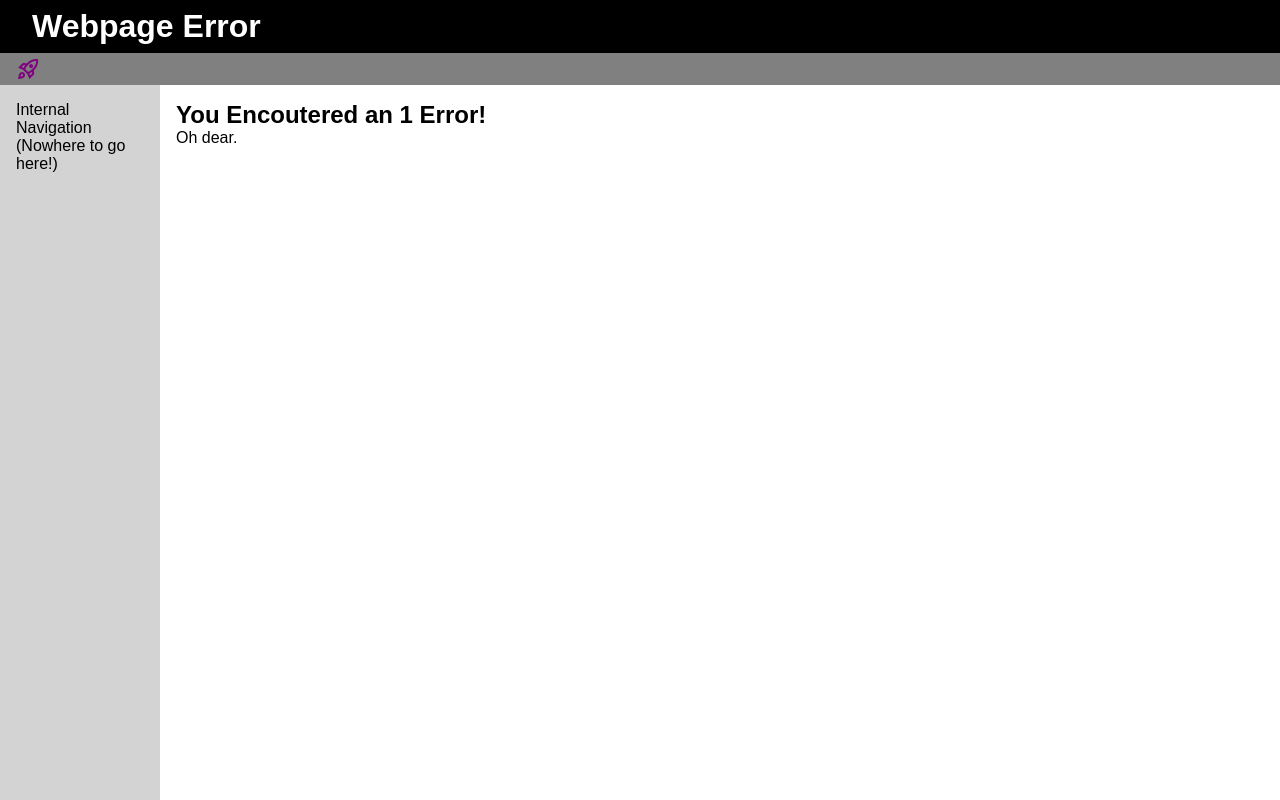
After one commit to Myriware-Solutions/myriware.space, a PHP site: page /error.php?err_code=1 in a window 1280 px wide. The commit adds this page. Run offline with PHP 8.4, Linux system fonts and the light colour scheme.

Commit message:
Used PHP, Updated UI

```diff
--- a/assets/css/structure.css
+++ b/assets/css/structure.css
@@ -31,6 +31,22 @@ html {
             display: flex;
             vertical-align: center;
             align-items: center;
+            >span>a {
+                display: flex;
+                vertical-align: center;
+                align-items: center;
+                text-decoration: none;
+                color: purple;
+                >span.text {
+                    display: none;
+                    transition: all linear 0.5s;
+                }
+                &:hover {
+                    >span.text {
+                        display: inline;
+                    }
+                }
+            }
         }
         >nav.internal {
             padding: 1em;
--- /dev/null
+++ b/assets/html/head.html
@@ -0,0 +1,4 @@
+<!--Local-->
+<link rel="stylesheet" href="/assets/css/zmain.css">
+<!--Global-->
+<link rel="stylesheet" href="https://fonts.googleapis.com/css2?family=Material+Symbols+Outlined:opsz,wght,FILL,GRAD@24,400,0,0&icon_names=rocket_launch" />
--- /dev/null
+++ b/assets/html/navbar.html
@@ -0,0 +1 @@
+<span><a href="/landing"><span class="material-symbols-outlined">rocket_launch</span><span class="text">Landing</span></a></span>
--- /dev/null
+++ b/error.php
@@ -0,0 +1,16 @@
+<!DOCTYPE html>
+<html>
+    <head>
+        <title><?php echo $_GET['err_code']; ?> Error | Myriware</title>
+        <?php include "./assets/html/head.html" ?>
+    </head>
+    <body>
+        <header><h1>Webpage Error</h1></header>
+        <nav class="external"><?php include "./assets/html/navbar.html" ?></nav>
+        <nav class="internal">Internal Navigation (Nowhere to go here!)</nav>
+        <main>
+            <h2>You Encoutered an <?php echo $_GET['err_code']; ?> Error!</h2>
+            <p>Oh dear.</p>
+        </main>
+    </body>
+</html>
--- a/index.html
+++ b/index.php
@@ -2,11 +2,11 @@
 <html>
     <head>
         <title>Landing | Myriware</title>
-        <link rel="stylesheet" href="./assets/css/zmain.css">
+        <?php include "./assets/html/head.html" ?>
     </head>
     <body>
-        <header><h1>Myriware Landing</h1></header>
-        <nav class="external">Extern Navigation (Nowhere to go yet!)</nav>
+        <header><h1>Myriware Landing <span class="material-symbols-outlined">rocket_launch</span></h1></header>
+        <nav class="external"><?php include "./assets/html/navbar.html" ?></nav>
         <nav class="internal">Internal Navigation (Nowhere to go here!)</nav>
         <main>
             <h2>Welcome to Myriware!</h2>
```
